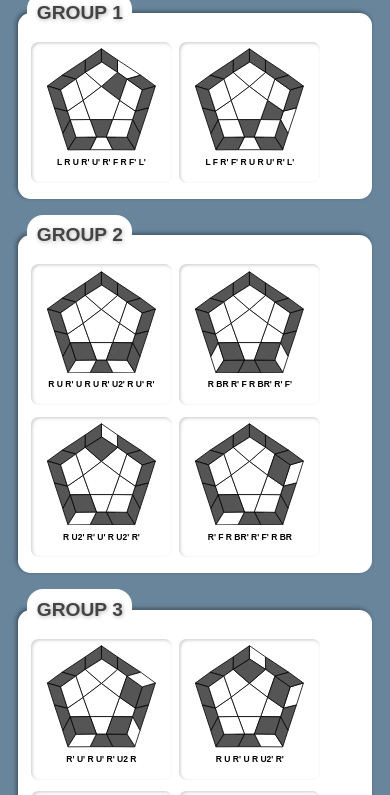
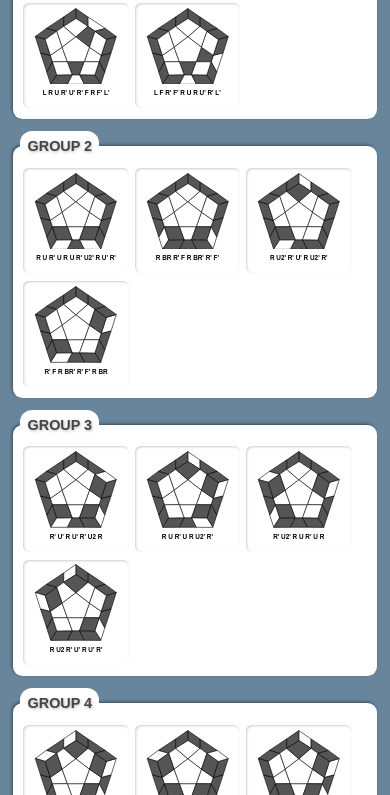
Before and after one commit to shuantsu/megaminx_last_layer, a plain HTML site: page algs.html in a window 390 px wide. Shown: the part 130-925 px from the top of the page. Drawn offline with Linux system fonts and the light colour scheme.

Commit message:
changed style a little bit again

```diff
--- a/algs.html
+++ b/algs.html
@@ -140,6 +140,11 @@
             }
             .alg {
                 zoom: .8;
+            }
+        }
+        @media (max-width: 520px) {
+            body > * {
+                zoom: .75;
             }
         }
     </style>
```
Also changed, not shown: index.html (+5 -0 lines).
